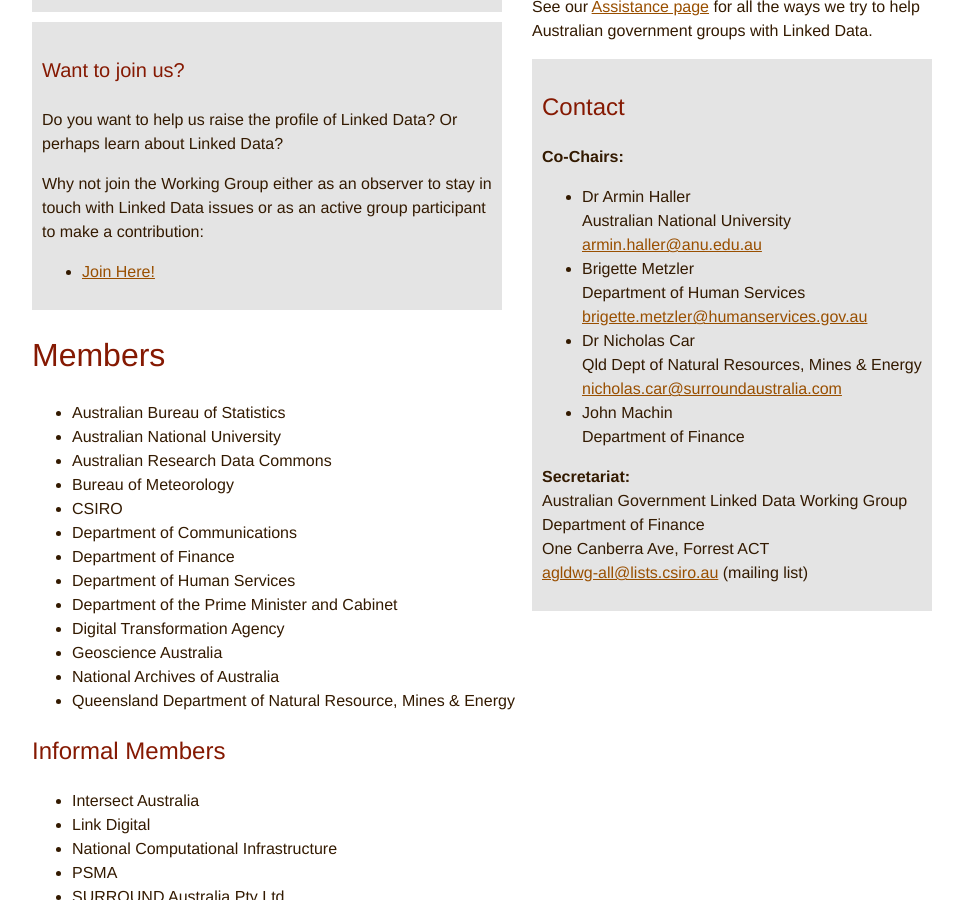
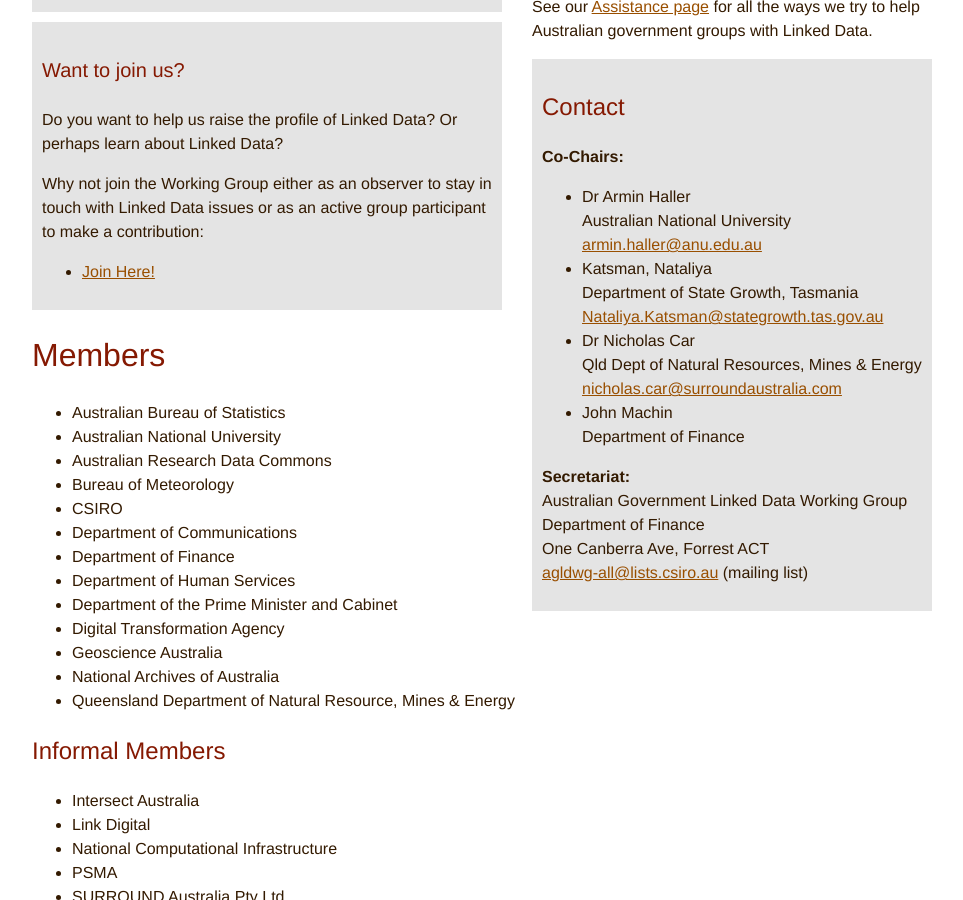
Before and after one commit to AGLDWG/website, a Jekyll site: the page built from pages/index.html, in a window 1280 px wide and 900 px high, scrolled down 1127 px. Shown: the whole window, without its empty margins (158-1121 px from the left). Built offline with Jekyll 4.4.1, drawn with Linux system fonts in a browser that asks for light colours.

Commit message:
ABS signed MoU

```diff
--- a/pages/index.html
+++ b/pages/index.html
@@ -44,9 +44,9 @@ permalink: /
                     <a href="mailto:armin.haller@anu.edu.au">armin.haller@anu.edu.au</a>
                 </li>
                 <li>
-                    Brigette Metzler<br />
-                    Department of Human Services<br />
-                    <a href="mailto:brigette.metzler@humanservices.gov.au">brigette.metzler@humanservices.gov.au</a>
+                    Katsman, Nataliya<br />
+                    Department of State Growth, Tasmania<br />
+                    <a href="mailto:Nataliya.Katsman@stategrowth.tas.gov.au">Nataliya.Katsman@stategrowth.tas.gov.au</a>
                 </li>
                 <li>
                     Dr Nicholas Car<br />
@@ -71,7 +71,7 @@ permalink: /
     <div class="grey" style="width:50%;">
         <h4>Governance</h4>
         <p>This Working Group is informal but some of its functions are recognised by multiple agencies. A Memorandum of Understanding, signed in 2017, is in effect between 6 agencies (<a href="https://www.dta.gov.au/">DTA</a>, <a href="http://www.bom.gov.au/">BoM</a>, <a href="https://www.csiro.au/">CSIRO</a>, <a href="https://www.finance.gov.au/">Dept. Finance</a>, <a href="http://www.ga.gov.au/">GA</a> &amp; <a href="http://www.naa.gov.au/">NAA</a>) which reserves the use of this web address, <code style="font-size:16px;">linked.data.gov.au</code>, for Linked Data resources.</p>
-        <h4 style="text-align:center;"><a href="files/MoU - DTA and AGLDWG signed.pdf">Read the MoU</a></h4>
+        <h4 style="text-align:center;"><a href="files/MoU - DTA and AGLDWG + ABS.pdf">Read the MoU</a></h4>
     </div>
     <p>As Linked Data technologies advance and become commonplace, it will be necessary for Government to become responsive to the demands of its citizens, as well as its own entities, with regards to Linked Data's use. Developing government arrangements and establishing technical mechanisms for Linked Data implementations will ensure Australian individuals, businesses and organisations can benefit from the opportunities these technologies offer.</p>
     <p>The Group is a community of Commonwealth Government Linked Data experts and champions with invited, non-voting, participation of individuals, corporations and other entities. In addition to drafting policy and technical guidance on the implementation of Linked Data for the Australian Government, members of the group also supply some core technical Linked Data services.</p>
```
Also changed, not shown: Gemfile.lock, 1 other file.
